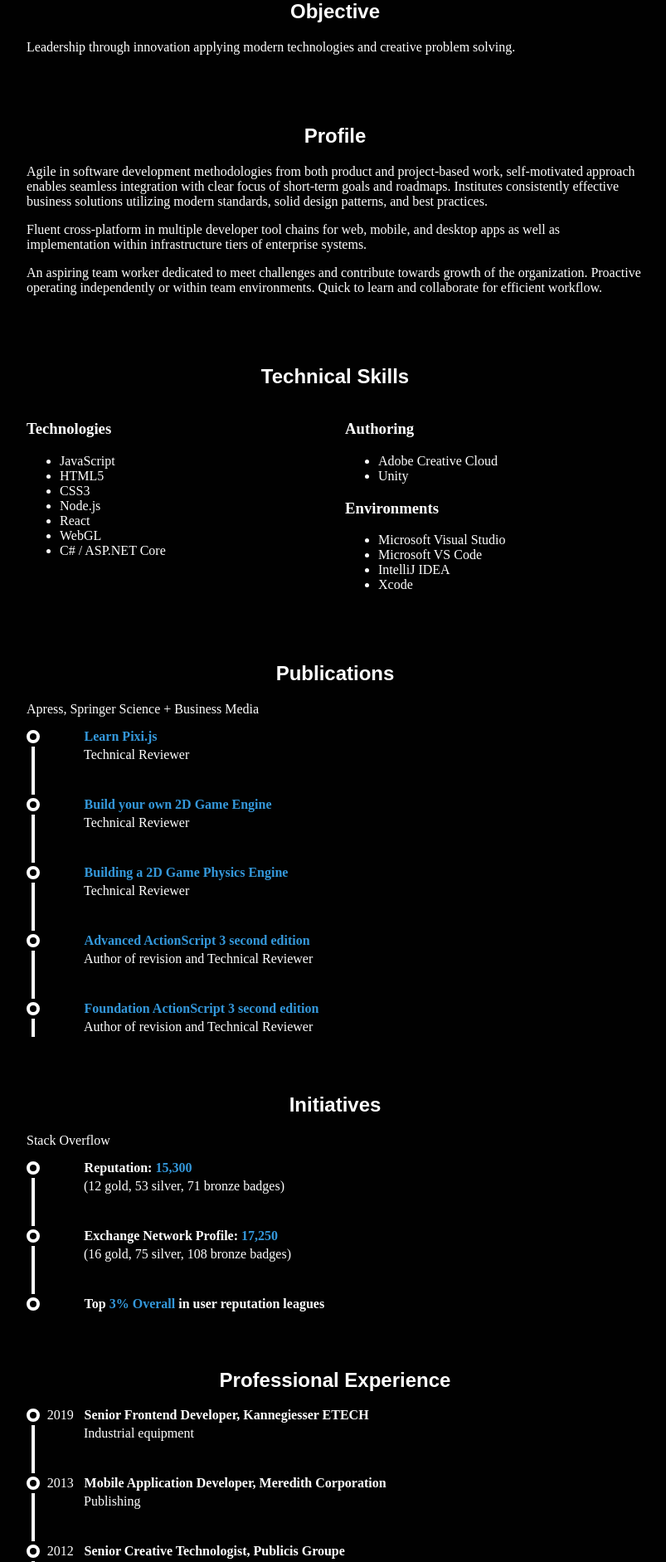
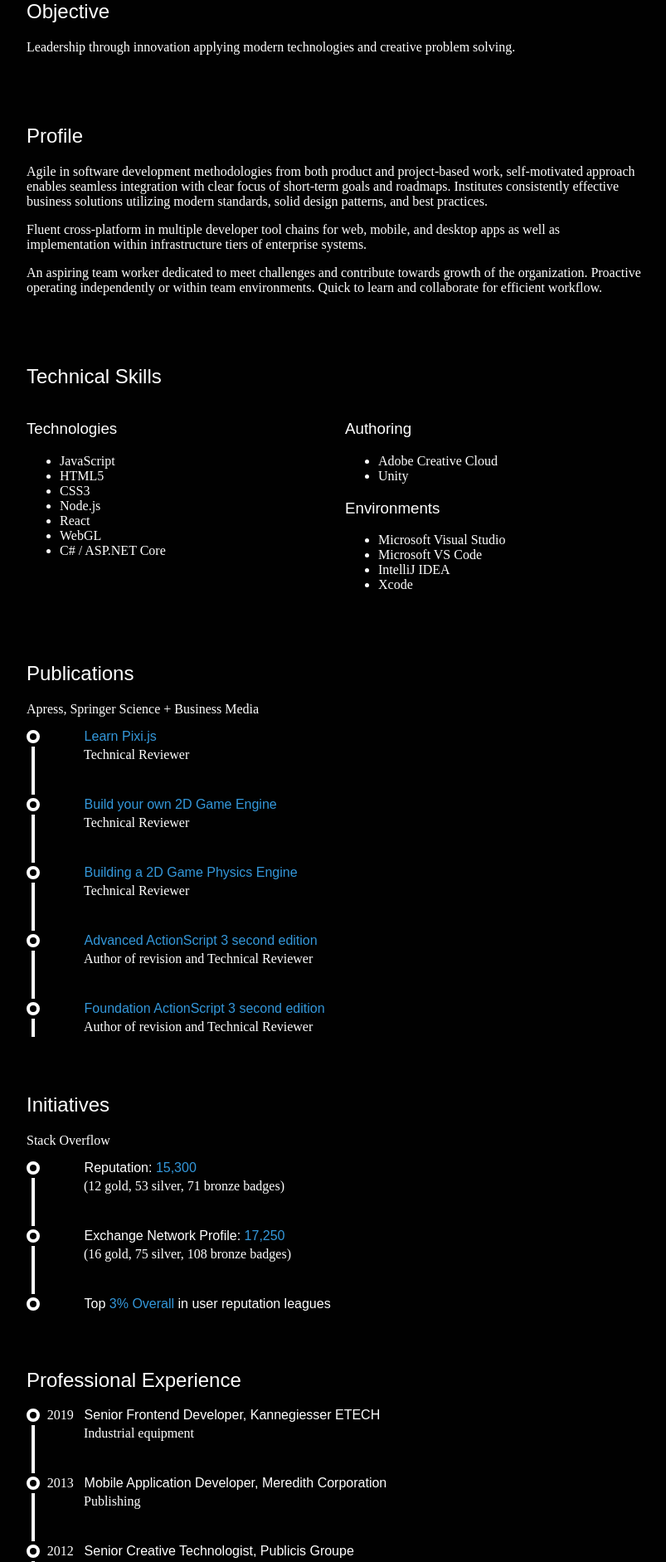
Before and after one commit to jasonsturges/jasonsturges.github.io, a Jekyll site: the page built from _pages/about.html, in a window 1280 px wide. Shown: the part 607-2490 px from the top of the page at 83% size, without its empty margins (236-1039 px from the left). Built offline with Jekyll 4.4.1, drawn with Linux system fonts in a browser that asks for light colours; some web fonts are replaced.

Commit message:
Typography update

```diff
--- a/_sass/_typography.scss
+++ b/_sass/_typography.scss
@@ -1,6 +1,9 @@
 html, body {
   color: #fff;
-  font-family: cardo, serif;
+  font-family: plantin, serif;
+  font-weight: 400;
+  font-style: normal;
+
   -webkit-font-smoothing: antialiased;
   -moz-osx-font-smoothing: grayscale;
 }
@@ -26,7 +29,8 @@
   letter-spacing: -1px;
 }
 
-h2 {
-  font-family: bebas-neue, sans-serif;
-  text-align: center;
+h2, h3, h4, h5, h6 {
+  font-family: itc-avant-garde-gothic-pro, sans-serif;
+  font-weight: 300;
+  font-style: normal;
 }
```
